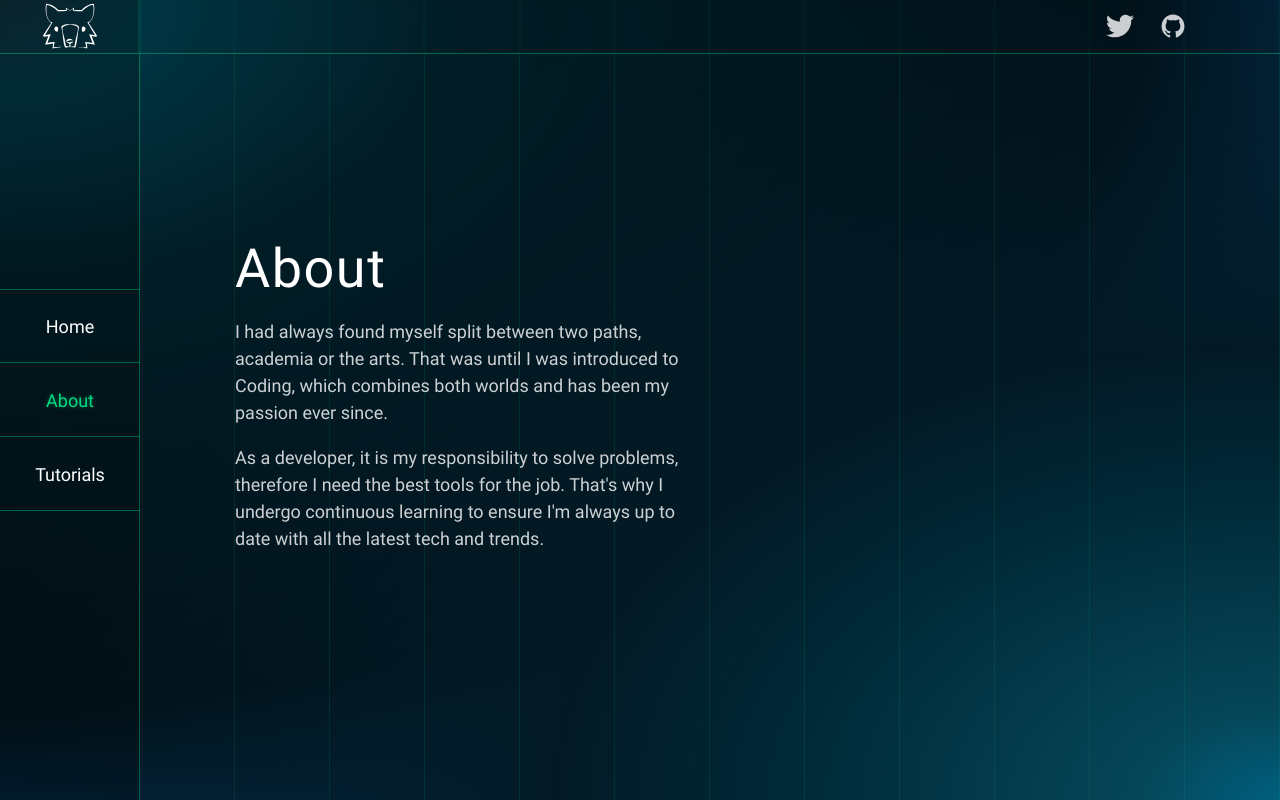
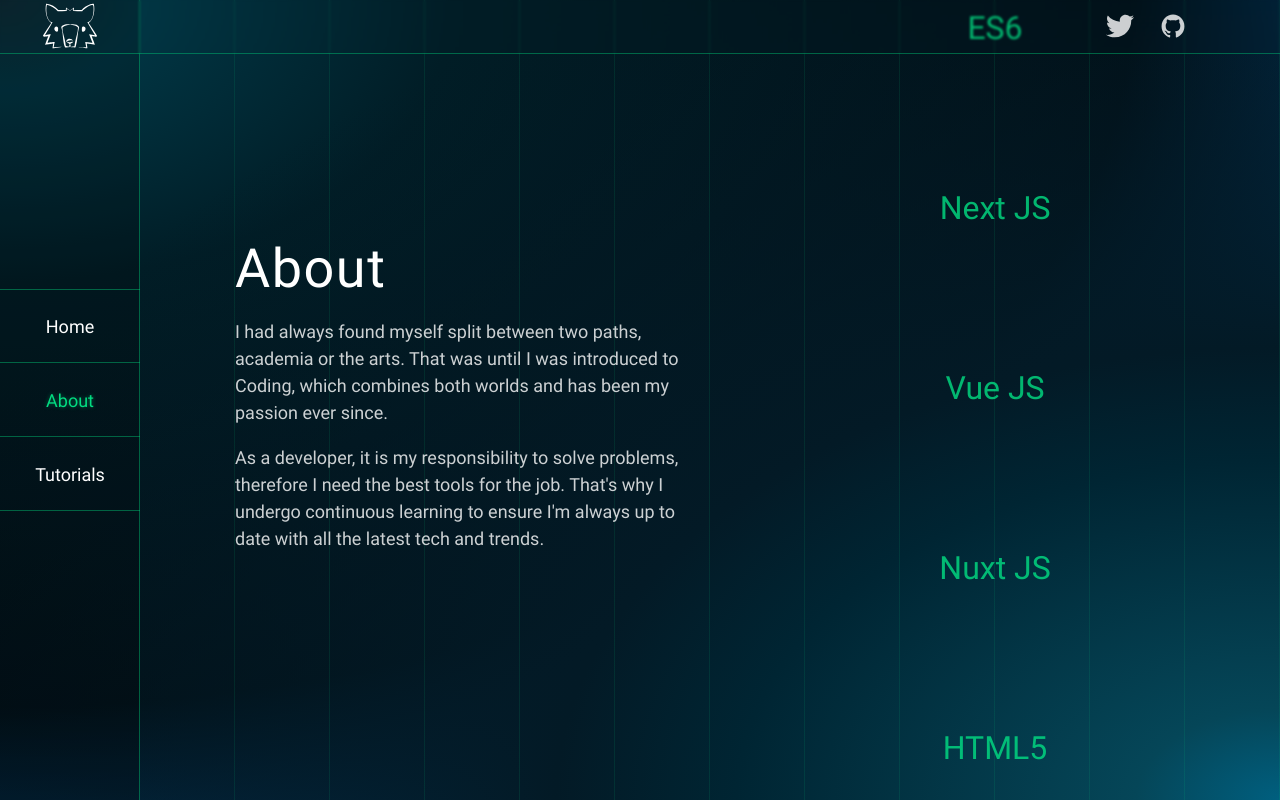
Before and after one commit to ccoyotedev/nuxt3-blog, a Nuxt app: page /about in a window 1280 px wide. Built offline with nearby package versions, Linux system fonts and the light colour scheme.

Commit message:
Carousel + Scroll down

```diff
--- /dev/null
+++ b/components/Carousel.vue
@@ -0,0 +1,68 @@
+<script setup>
+  defineProps({
+    items: Array
+  })
+</script>
+
+<template>
+  	<div class="highway-slider">
+		<div class="highway-barrier">
+			<ul class="highway-lane">
+				<li class="highway-car" v-for="(item, i) in items" :key="i">{{ item }}</li>
+				<li class="highway-car" v-for="(item, i) in items" :key="i">{{ item }}</li>
+			</ul>
+		</div>
+	</div>
+</template>
+
+<script>
+  export default {
+    computed: {
+      cssProps() {
+        return {
+          '--keyframe-transform': `translateY(calc(-18rem * ${this.items.length}))`,
+        }
+      }
+    }
+  }
+</script>
+
+<style scoped>
+  @keyframes translateinfinite {
+    100% { transform: translateY(calc(-18rem * 12))  }
+  }
+
+  .highway-slider {
+    display:flex;
+    justify-content:center;
+    width: 100%;
+    height: 100vh;
+  }
+
+	.highway-barrier {
+		overflow: hidden;
+		position: relative;
+	}
+
+	ul.highway-lane {
+		display:flex;
+    flex-direction: column;
+    align-items: center;
+		height: calc(18rem * 24);
+    width:100%;
+	}
+
+  li.highway-car {
+    flex:1;
+    display:flex;
+    justify-content:center;
+    align-items:center;
+    color: rgba(2, 222, 131, 0.8);
+    min-height: 18rem;
+    animation: translateinfinite 25s linear infinite;
+    font-size: 3.2rem;
+    font-weight: 400;
+  }
+
+
+</style>
--- /dev/null
+++ b/components/SVG/DownArrow.vue
@@ -0,0 +1,9 @@
+<script setup>
+  defineProps({
+    size: Number,
+  })
+</script>
+
+<template>
+  <svg :width="size" :height="size" aria-hidden="true" focusable="false" data-prefix="fal" data-icon="arrow-down" role="img" xmlns="http://www.w3.org/2000/svg" viewBox="0 0 448 512" class="svg-inline--fa fa-arrow-down fa-w-14 fa-5x"><path fill="currentColor" d="M443.5 248.5l-7.1-7.1c-4.7-4.7-12.3-4.7-17 0L241 419.9V44c0-6.6-5.4-12-12-12h-10c-6.6 0-12 5.4-12 12v375.9L28.5 241.4c-4.7-4.7-12.3-4.7-17 0l-7.1 7.1c-4.7 4.7-4.7 12.3 0 17l211 211.1c4.7 4.7 12.3 4.7 17 0l211-211.1c4.8-4.8 4.8-12.3.1-17z" class=""></path></svg>
+</template>
--- /dev/null
+++ b/components/ScrollDown.vue
@@ -0,0 +1,28 @@
+<template>
+  <div class="scroll-down-container">
+    <span class="scroll-text">scroll down</span>
+    <SVGDownArrow size=14 />
+  </div>
+</template>
+
+<style scoped>
+  @keyframes bounce {
+    0% { transform: translateY(0px)  }
+    50% { transform: translateY(-8px)  }
+    100% { transform: translateY(0px)  }
+  }
+
+  .scroll-down-container {
+    display: flex;
+    flex-direction: column;
+    align-items: center;
+  }
+
+  .scroll-text {
+    writing-mode: vertical-rl;
+    text-orientation: mixed;
+    font-size: 1.4rem;
+    animation: bounce 1800ms linear infinite;
+    margin-bottom: 4px;
+  }
+</style>
--- a/components/Section/About.vue
+++ b/components/Section/About.vue
@@ -1,8 +1,31 @@
+<script setup>
+  const languages = [
+    "React JS",
+    "Gatsby",
+    "ES6",
+    "Next JS",
+    "Vue JS",
+    "Nuxt JS",
+    "HTML5",
+    "Typescript",
+    "CSS",
+    "Web3",
+    "Solidity",
+    "Node JS",
+  ]
+</script>
+
+
 <template>
   <NuxtLayout name="section">
-    <AnimatedHeading value="About" />
-    <p>I had always found myself split between two paths, academia or the arts. That was until I was introduced to Coding, which combines both worlds and has been my passion ever since.</p>
-    <p>As a developer, it is my responsibility to solve problems, therefore I need the best tools for the job. That's why I undergo continuous learning to ensure I'm always up to date with all the latest tech and trends.</p>
+    <div>
+      <AnimatedHeading value="About" />
+      <p>I had always found myself split between two paths, academia or the arts. That was until I was introduced to Coding, which combines both worlds and has been my passion ever since.</p>
+      <p>As a developer, it is my responsibility to solve problems, therefore I need the best tools for the job. That's why I undergo continuous learning to ensure I'm always up to date with all the latest tech and trends.</p>
+    </div>
+    <div class="carousel-container">
+      <Carousel :items="languages" />
+    </div>
   </NuxtLayout>
 </template>
 
@@ -14,4 +37,11 @@
     line-height: 1.5;
     opacity: 0.8;
   }
+
+  .carousel-container {
+    position: absolute;
+    right: 16.666%;
+    top: 0;
+    width: 16.666%;
+  }
 </style>
--- a/components/Section/Tutorials.vue
+++ b/components/Section/Tutorials.vue
@@ -4,15 +4,28 @@
 
 <template>
   <NuxtLayout name="section">
-    <AnimatedHeading value="Tutorials" />
-    <p>A series of tutorials wrote during my time as Dev Evangelist at Aavegotchi.</p>
-    <div class="tutorial-grid">
-      <TutorialCard v-for="item in data" :key="item.id" :url="item.url" :coverImage="item.cover_image" :title="item.title" :tags="item.tag_list" :likes="item.positive_reactions_count" :published="item.published_at"  />
+    <div class="section-container">
+      <AnimatedHeading value="Tutorials" />
+      <p>A series of tutorials wrote during my time as Dev Evangelist at Aavegotchi.</p>
+      <div class="tutorial-grid">
+        <TutorialCard v-for="item in data" :key="item.id" :url="item.url" :coverImage="item.cover_image" :title="item.title" :tags="item.tag_list" :likes="item.positive_reactions_count" :published="item.published_at"  />
+      </div>
     </div>
   </NuxtLayout>
 </template>
 
 <style scoped>
+  .section-container:after {
+    content: "Blog";
+    position: absolute;
+    font-size: 250px;
+    font-weight: 600;
+    z-index: 0;
+    right: 0;
+    /* transform: translateX(25%); */
+    top: 0;
+    color: rgba(255,255,255,0.05);
+  }
   .tutorial-grid {
     display: grid;
     width: 100%;
--- a/layouts/animation.vue
+++ b/layouts/animation.vue
@@ -9,6 +9,6 @@
 <style scoped>
 .ani-content {
   opacity: 1;
-  transition: opacity 500ms, transform 400ms;
+  transition: opacity 600ms, transform 400ms;
 }
 </style>
--- a/layouts/section.vue
+++ b/layouts/section.vue
@@ -13,5 +13,7 @@
     display: flex;
     flex-direction: column;
     justify-content: center;
+    position: relative;
+    overflow: hidden;
   }
 </style>
--- a/pages/index.vue
+++ b/pages/index.vue
@@ -1,7 +1,38 @@
 <template>
   <NuxtLayout name="animation">
-    <SectionHero />
-    <SectionAbout />
+    <span class="section-wrapper">
+      <SectionHero />
+      <div class="scroll-down-right">
+        <ScrollDown />
+      </div>
+    </span>
+    <span class="section-wrapper">
+      <SectionAbout />
+      <div class="scroll-down-right">
+        <ScrollDown />
+      </div>
+    </span>
     <SectionTutorials />
   </NuxtLayout>
 </template>
+
+<style scoped>
+  .section-wrapper {
+    position: relative;
+  }
+  .section-wrapper:after {
+    content: "";
+    position: absolute;
+    bottom: 0;
+    left: 0;
+    width: 100%;
+    height: 1px;
+    background-color: rgba(2, 220, 129, 0.4);
+  }
+
+  .scroll-down-right {
+    position: absolute;
+    right: 2.4rem;
+    bottom: 2.4rem;
+  }
+</style>
```
